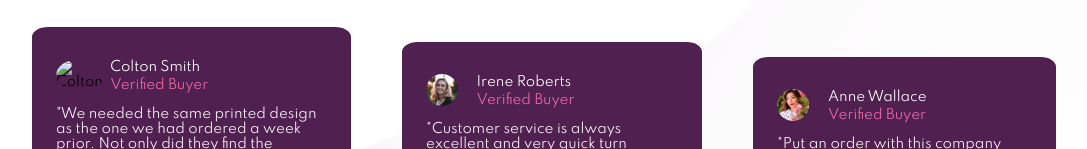
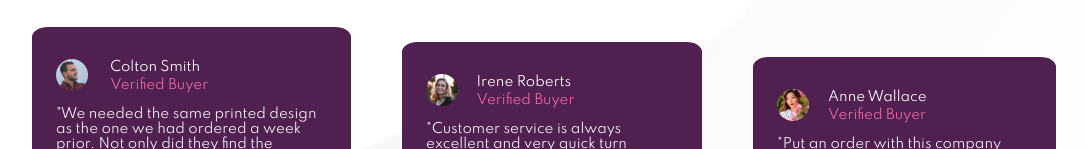
Before and after one commit to bubakowski/FrontEndSocial, a plain HTML site: page index.html in a window 1280 px wide. Shown: the part 407-556 px from the top of the page, without its empty margins (96-1183 px from the left). Drawn offline with nearby package versions, Linux system fonts and the light colour scheme; files that its build step writes are made by us from their sources; the site is published under a folder, as on GitHub Pages, so addresses that start at the root find nothing.

Commit message:
add modified img files

```diff
--- a/index.html
+++ b/index.html
@@ -70,7 +70,7 @@
       <div class="card first">
         <div class="user">
           <div class="img">
-            <img src="/images/image-colton.jpg" alt="Colton Smith photo" class="photo">
+            <img src="images/image-colton.jpg" alt="Colton Smith photo" class="photo">
           </div>
           <div class="userinfo"> <span class="name">Colton Smith</span> <span>Verified Buyer</span>
           </div>
```
